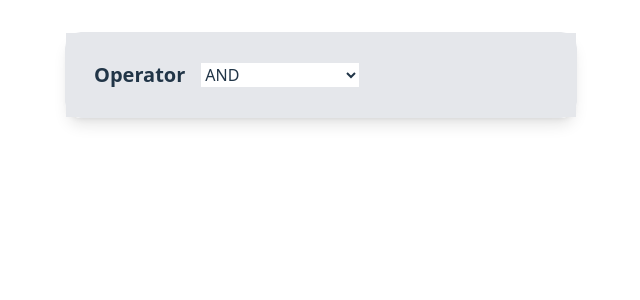
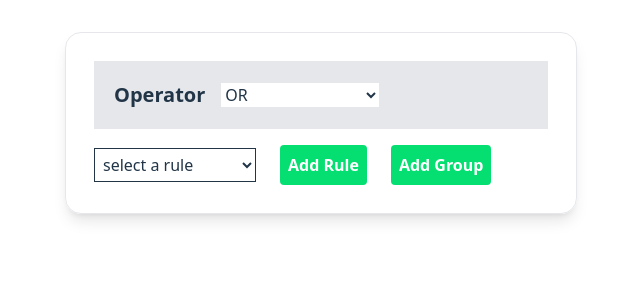
Before and after one commit to redwanatef/svelte-query-builder, a Svelte app: page / in a window 1280 px wide. Shown: the top 300 px of the page, without its empty margins (319-959 px from the left). Built offline with nearby package versions, Linux system fonts and the light colour scheme.

Commit message:
feat: add the primary component of the query builder

```diff
--- a/package.json
+++ b/package.json
@@ -13,6 +13,8 @@
     "@sveltejs/vite-plugin-svelte": "^5.0.3",
     "@tsconfig/svelte": "^5.0.4",
     "@types/sortablejs": "^1.15.8",
+    "autoprefixer": "^10.4.21",
+    "postcss": "^8.5.3",
     "sortablejs": "^1.15.6",
     "svelte": "^5.23.1",
     "svelte-check": "^4.1.5",
--- a/src/app.css
+++ b/src/app.css
@@ -23,7 +23,4 @@
   a:hover {
     color: #747bff;
   }
-  button {
-    background-color: #f9f9f9;
-  }
 }
--- a/src/components/QueryBuilder.svelte
+++ b/src/components/QueryBuilder.svelte
@@ -3,6 +3,7 @@
   import Input from "./Input.svelte";
   import NumberSelection from "./NumberSelection.svelte";
   import QueryBuilderChild from "./QueryBuilderChild.svelte";
+  import QueryBuilderGroup from "./QueryBuilderGroup.svelte";
 
   const qb: QueryBuilderConfig = $state({
     operators: [
@@ -69,12 +70,12 @@
                 operatorIdentifier: "AND",
                 children: [
                   {
-                    identifier: "txt",
-                    value: "a",
+                    identifier: "num",
+                    value: 1,
                   },
                   {
-                    identifier: "txt",
-                    value: "b",
+                    identifier: "num",
+                    value: 2,
                   },
                 ],
               },
@@ -103,9 +104,7 @@
   });
 </script>
 
-<div class="w-lg mx-auto mt-8 rounded-2xl shadow-lg border border-gray-200">
-  <QueryBuilderChild title="Operator" type="select" options={qb.operators} />
-</div>
+<QueryBuilderGroup {qb} {query} child={false} />
 
 <style>
 </style>
--- a/src/components/QueryBuilderChild.svelte
+++ b/src/components/QueryBuilderChild.svelte
@@ -6,7 +6,7 @@
   let { value, title, type, options }: QueryBuilderChildProps = $props();
 </script>
 
-<div class="bg-gray-200 p-7">
+<div class="bg-gray-200 p-5">
   <div class="flex gap-4 items-center">
     <h4 class="font-bold text-xl">{title}</h4>
     {#if type === "text"}
@@ -17,7 +17,10 @@
       <select class="bg-white">
         <option disabled value="">Select an operator</option>
         {#each options as option}
-          <option value={option.identifier}>{option.name}</option>
+          <option
+            value={option.identifier}
+            selected={value === option.identifier}>{option.name}</option
+          >
         {/each}
       </select>
     {/if}
--- /dev/null
+++ b/src/components/QueryBuilderGroup.svelte
@@ -0,0 +1,48 @@
+<script lang="ts">
+  import type { QueryBuilderConfig, RuleSet } from "../types";
+  import QueryBuilderChild from "./QueryBuilderChild.svelte";
+
+  let {
+    qb,
+    query,
+    child = false,
+  }: { qb: QueryBuilderConfig; query: RuleSet; child: boolean } = $props();
+</script>
+
+<main
+  class={`w-lg mx-auto mt-8 rounded-2xl p-7 shadow-lg border border-gray-200 flex flex-col gap-4 ${child ? "border-l-green-400 border-l-2" : ""}`}
+>
+  <QueryBuilderChild
+    title="Operator"
+    type="select"
+    options={qb.operators}
+    value={query.operatorIdentifier}
+  />
+
+  <div class="flex gap-6 items-center">
+    <select class="border p-1 cursor-pointer">
+      <option disabled selected value="">select a rule</option>
+      <option value="text">text selection</option>
+      <option value="numbers">number selection</option>
+    </select>
+
+    <button> Add Rule </button>
+    <button> Add Group </button>
+  </div>
+</main>
+
+<style scoped>
+  button {
+    /* @apply p-2 bg-green-400 text-white cursor-pointer rounded font-bold hover:opacity-85; */
+    padding: 0.5rem;
+    background-color: #05df72;
+    color: white;
+    cursor: pointer;
+    border-radius: 0.25rem;
+    font-weight: bold;
+  }
+
+  button:hover {
+    opacity: 85%;
+  }
+</style>
```
Also changed, not shown: 2 other files (tests, documents, lock files or other folders).
